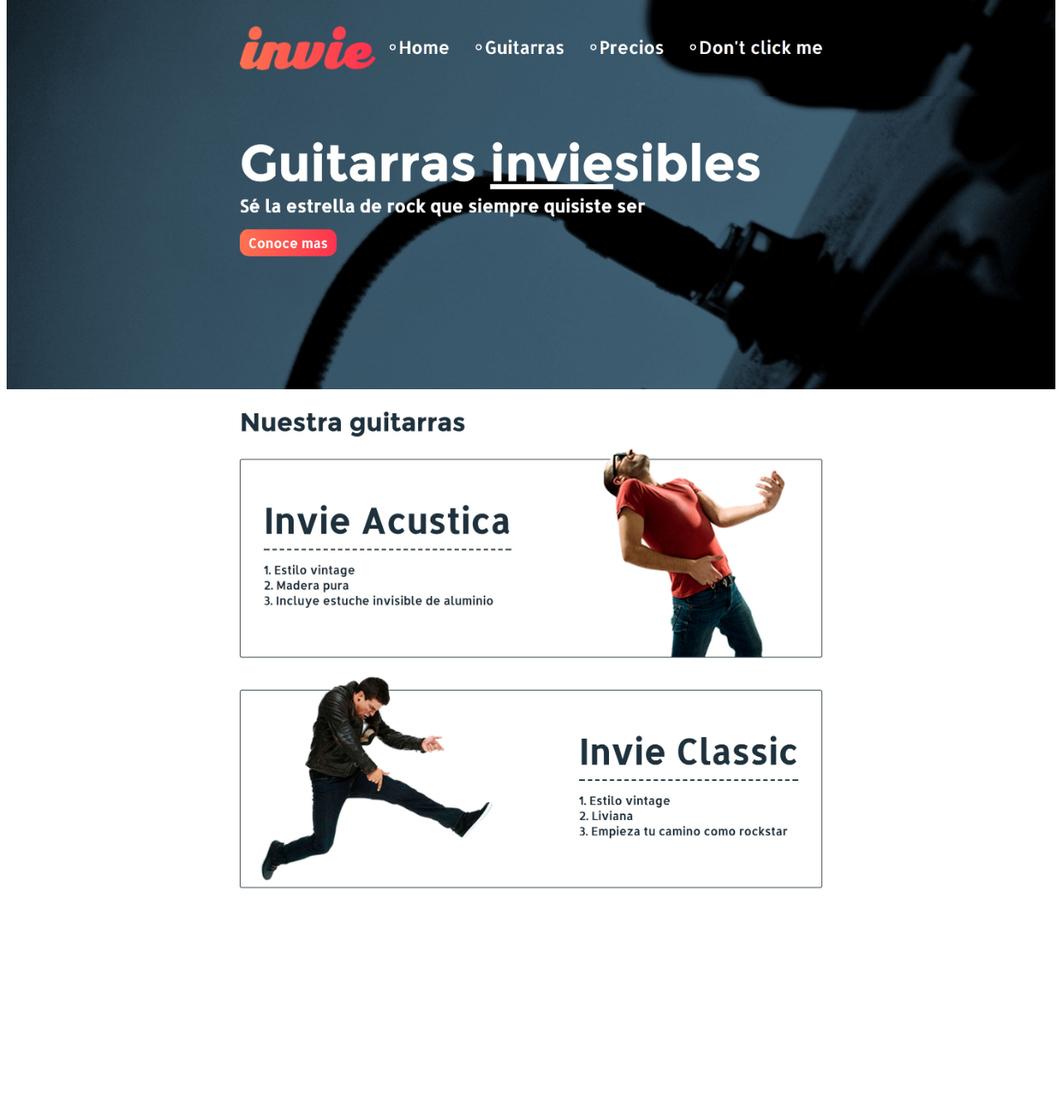
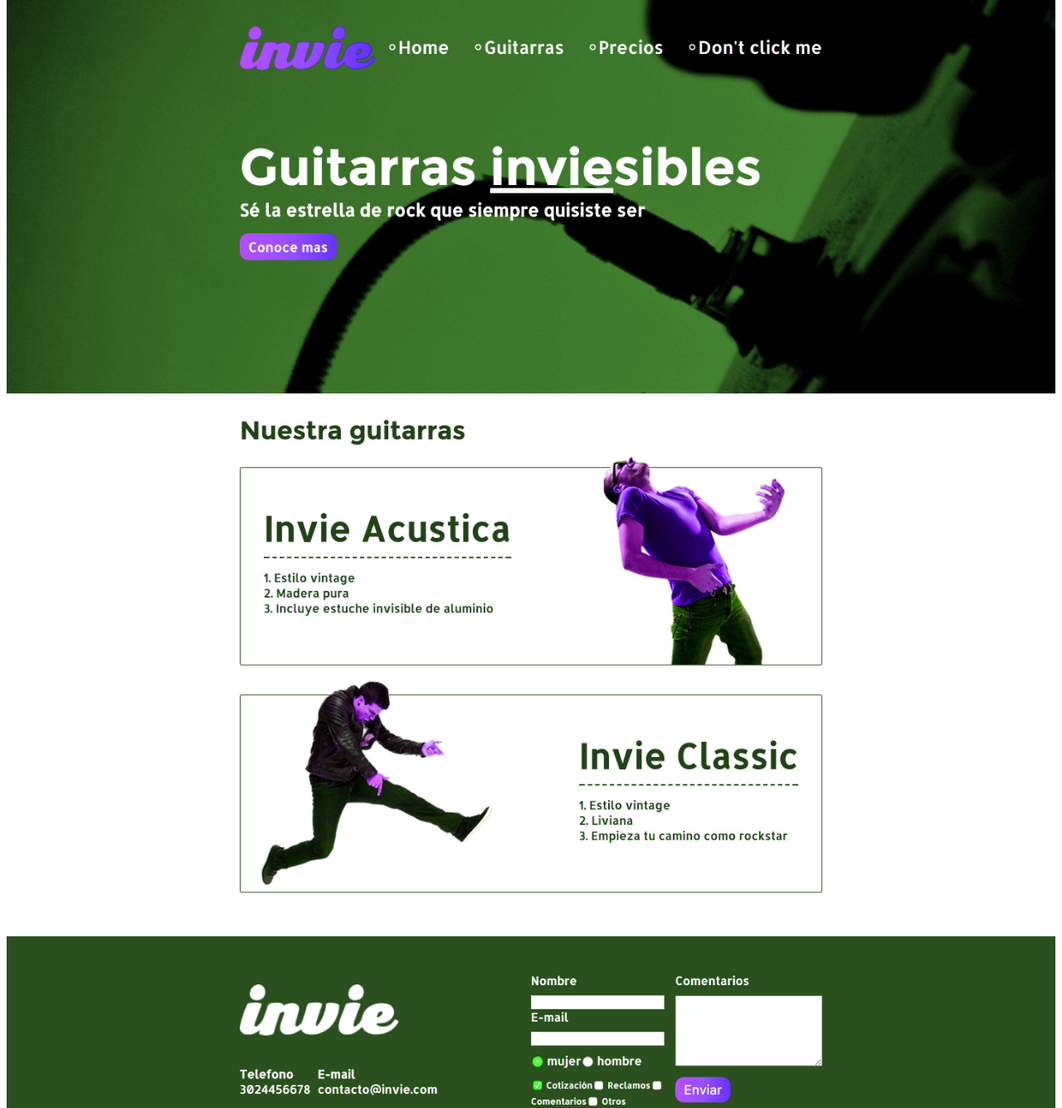
Before and after one commit to zriiman84/invie-github, a plain HTML site: page index.html in a window 1280 px wide. Shown: the top 1335 px of the page at 83% size. Before the commit the page ends 1123 px from the top, so only its background shows below. Drawn offline with Linux system fonts and the light colour scheme.

Commit message:
nueva version de invie -verde

```diff
--- a/index.html
+++ b/index.html
@@ -15,11 +15,7 @@
 	</style>
 </head>
 <body>
-		<img src="img/header.jpg" alt="header">
-		<img src="img/hero.jpg" alt="hero">
-
-		<img src="img/acustica.jpg" alt="acustica">
-		<img src="img/clasica.jpg" alt="clasica">
+		<img src="img/nueva-version.jpg" alt="nueva">
 
 </body>
 </html>
```
Also changed, not shown: img/nueva-version.jpg (added).
